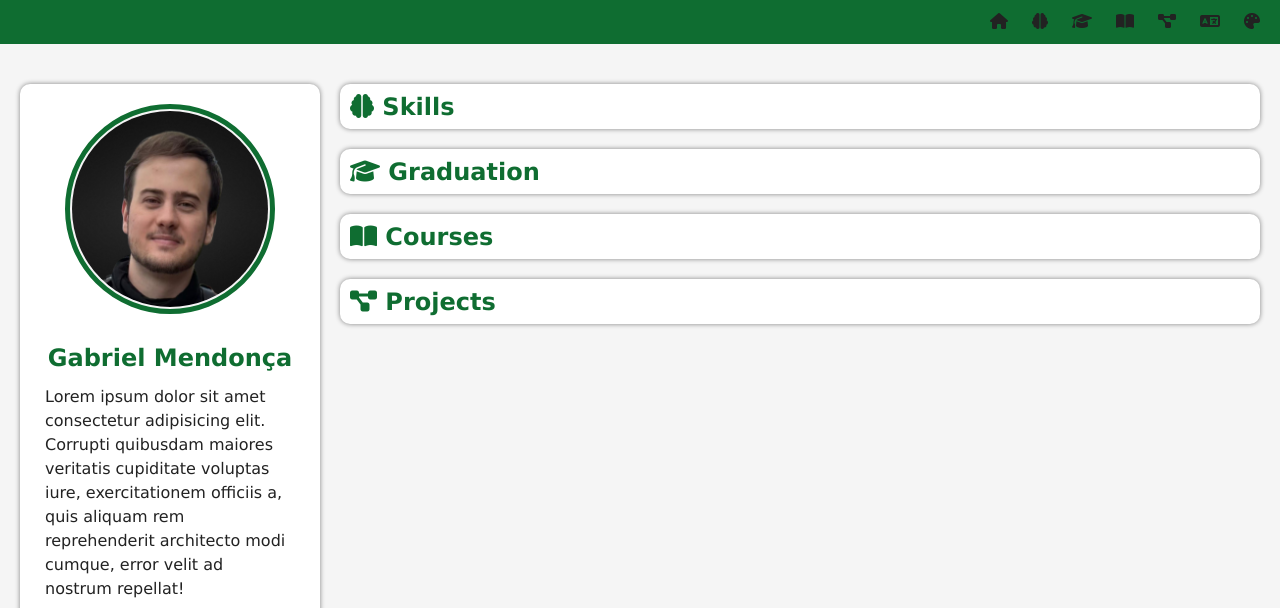
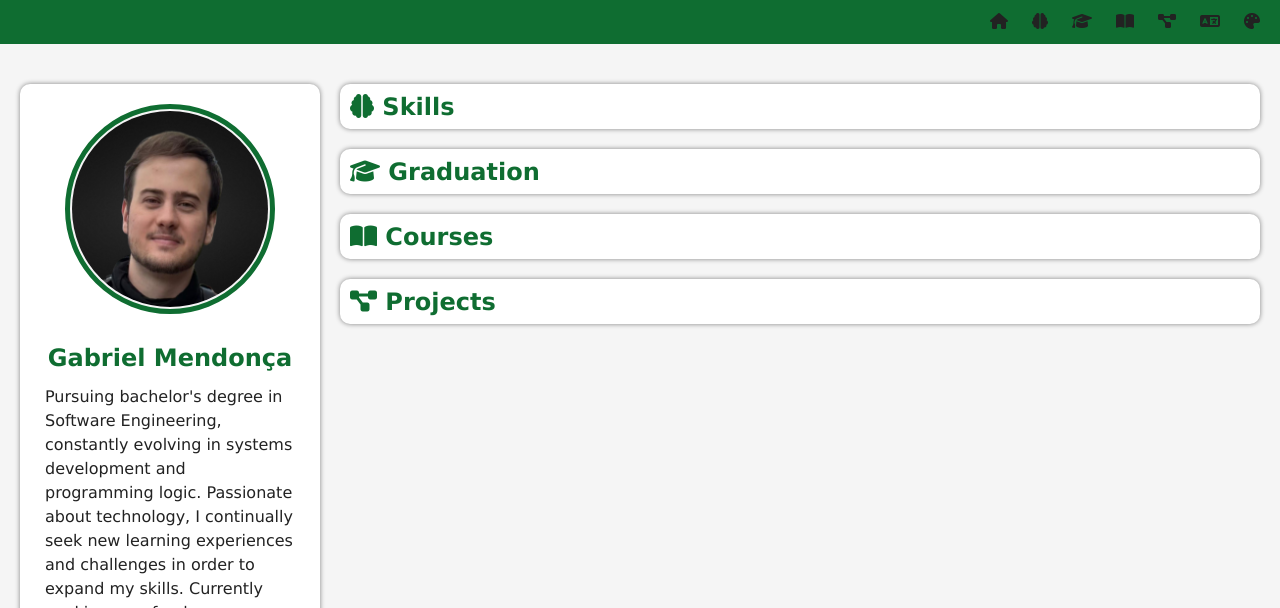
Before and after one commit to gabrielkmendonca/portfolio, a plain HTML site: page index.html in a window 1280 px wide. Shown: the top 608 px of the page. Drawn offline with Linux system fonts and the light colour scheme.

Commit message:
Update index.html

```diff
--- a/index.html
+++ b/index.html
@@ -27,7 +27,7 @@
             <a name="profile"></a>
             <img src="images/profile-picture.jpeg" alt="Profile Picture">
             <h1>Gabriel Mendonça</h1>
-            <p>Lorem ipsum dolor sit amet consectetur adipisicing elit. Corrupti quibusdam maiores veritatis cupiditate voluptas iure, exercitationem officiis a, quis aliquam rem reprehenderit architecto modi cumque, error velit ad nostrum repellat!</p>
+            <p>Pursuing bachelor's degree in Software Engineering, constantly evolving in systems development and programming logic. Passionate about technology, I continually seek new learning experiences and challenges in order to expand my skills. Currently working as a freelance developer, focused on Front-End solutions, and sharing my projects and acquired knowledge through public repositories.</p>
             <div id="social">
                 <a href="https://www.linkedin.com/in/gabriel-karlinski-mendonca/" target="_blank" rel="nofollow"><i class="fa-brands fa-square-linkedin"></i></a>
                 <a href="https://github.com/gabrielkmendonca" target="_blank" rel="nofollow"><i class="fa-brands fa-github"></i></a>
```
